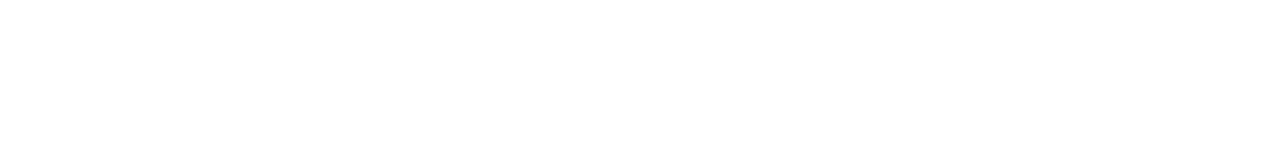
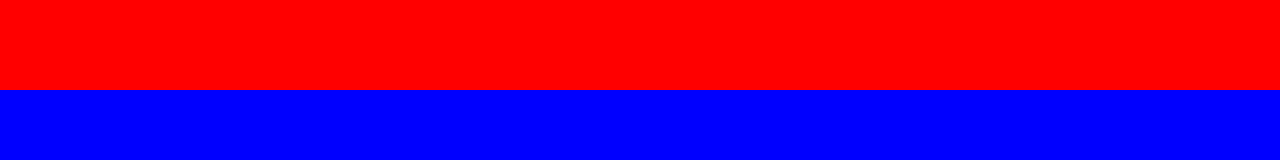
Before and after one commit to Simone-Tarantino/html-css-vectr, a plain HTML site: page index.html in a window 1280 px wide. Shown: the top 160 px of the page. Drawn offline with Linux system fonts and the light colour scheme.

Commit message:
WIP struttura navbar

```diff
--- a/css/style.css
+++ b/css/style.css
@@ -0,0 +1,19 @@
+* {
+  margin: 0;
+  padding: 0;
+  box-sizing: border-box;
+}
+
+body {
+  background-color: blue;
+  height: 2000px;
+}
+
+.navbar {
+  width: 100%;
+  height: 90px;
+  background-color: red;
+  position: fixed;
+  top: 0;
+  left: 0;
+}
--- a/index.html
+++ b/index.html
@@ -3,9 +3,23 @@
   <head>
     <meta charset="utf-8">
     <link rel="stylesheet" href="css/style.css">
-    <title></title>
+    <title>Vectr</title>
   </head>
   <body>
+    <!-- zona header -->
+    <header>
+      <!-- navbar fix top -->
+      <div class="navbar">
 
+      </div>
+    </header>
+    <!-- zona main -->
+    <main>
+
+    </main>
+    <!-- zona footer -->
+    <footer>
+
+    </footer>
   </body>
 </html>
```
